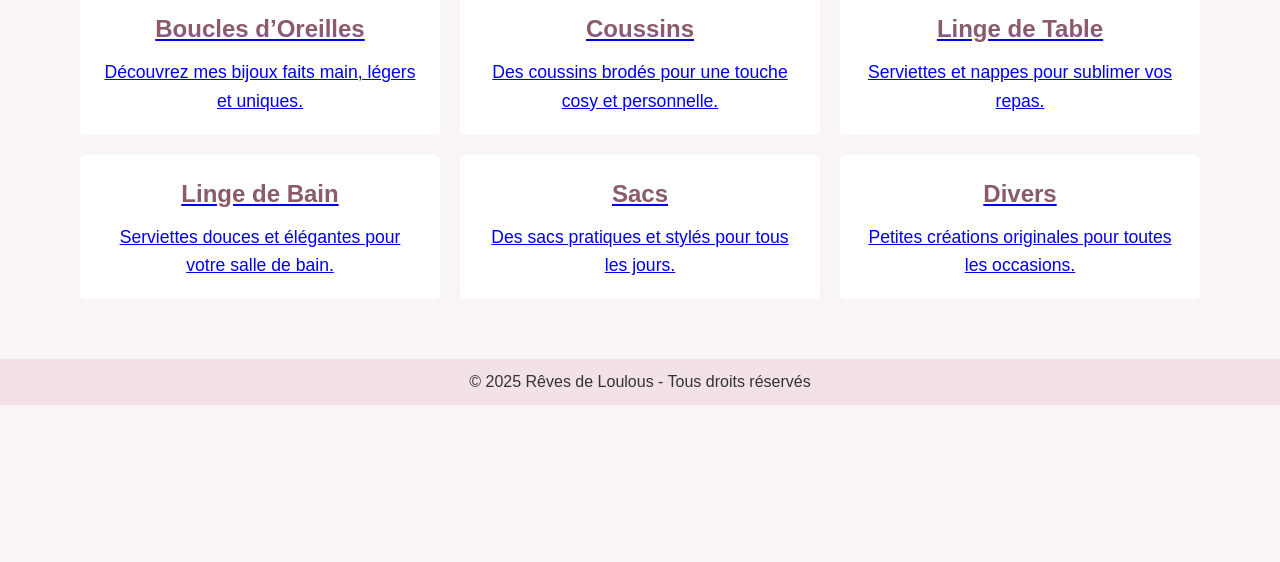
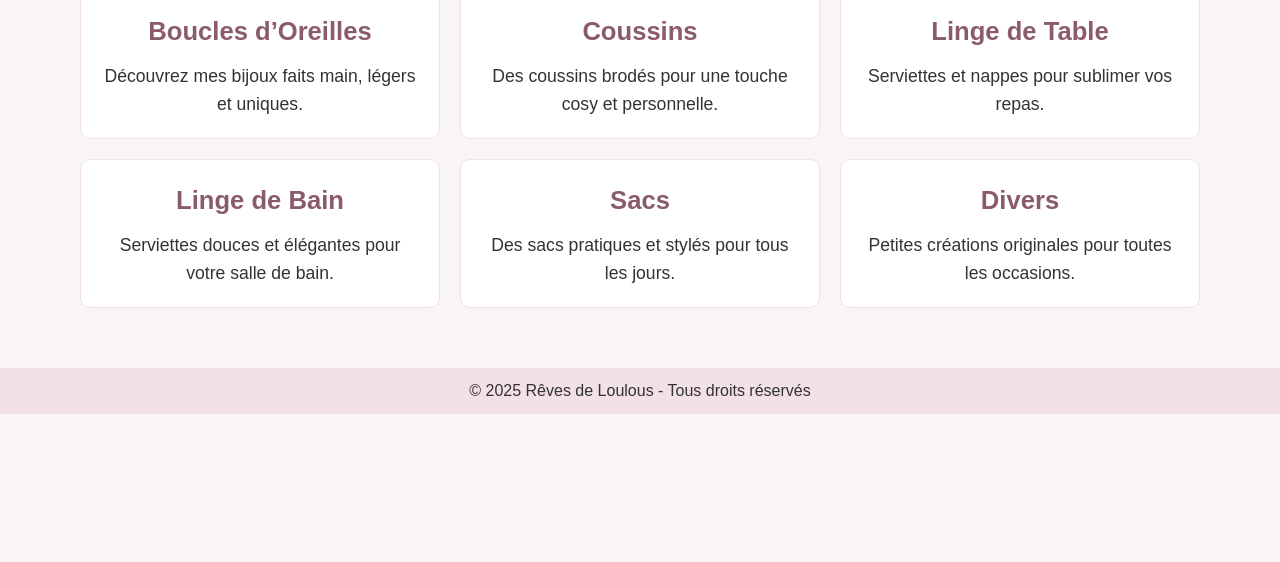
Before and after one commit to Orgues-Jouanin/reves-de-loulous, a plain HTML site: page creations.html in a window 1280 px wide. Shown: the part 238-800 px from the top of the page. Drawn offline with Linux system fonts and the light colour scheme.

Commit message:
Add files via upload

```diff
--- a/creations.html
+++ b/creations.html
@@ -51,17 +51,25 @@
         .category {
             background-color: #fff;
             padding: 20px;
-            border-radius: 5px;
+            border-radius: 10px;
             text-align: center;
             cursor: pointer;
-            transition: transform 0.3s;
+            transition: transform 0.3s, background-color 0.3s;
+            border: 1px solid #f2e1e6;
         }
         .category:hover {
-            transform: scale(1.05);
+            transform: translateY(-5px);
+            background-color: #f2e1e6;
+        }
+        .category a {
+            text-decoration: none; /* Supprime le soulignement */
+            color: inherit; /* Hérite de la couleur du parent */
+            display: block; /* Remplit tout le bouton */
         }
         .category h2 {
             color: #8a5a6d;
-            font-size: 1.5em;
+            font-size: 1.6em;
+            font-weight: bold;
             margin-bottom: 10px;
         }
         .category p {
@@ -96,30 +104,42 @@
     <section>
         <h2>Mes Créations</h2>
         <div class="categories">
-            <a href="boucles.html" class="category">
+            <div class="category">
+                <a href="boucles.html">
                     <h2>Boucles d’Oreilles</h2>
                     <p>Découvrez mes bijoux faits main, légers et uniques.</p>
                 </a>
-            <a href="coussins.html" class="category">
+            </div>
+            <div class="category">
+                <a href="coussins.html">
                     <h2>Coussins</h2>
                     <p>Des coussins brodés pour une touche cosy et personnelle.</p>
                 </a>
-            <a href="linge-table.html" class="category">
+            </div>
+            <div class="category">
+                <a href="linge-table.html">
                     <h2>Linge de Table</h2>
                     <p>Serviettes et nappes pour sublimer vos repas.</p>
                 </a>
-            <a href="linge-bain.html" class="category">
+            </div>
+            <div class="category">
+                <a href="linge-bain.html">
                     <h2>Linge de Bain</h2>
                     <p>Serviettes douces et élégantes pour votre salle de bain.</p>
                 </a>
-            <a href="sacs.html" class="category">
+            </div>
+            <div class="category">
+                <a href="sacs.html">
                     <h2>Sacs</h2>
                     <p>Des sacs pratiques et stylés pour tous les jours.</p>
                 </a>
-            <a href="divers.html" class="category">
+            </div>
+            <div class="category">
+                <a href="divers.html">
                     <h2>Divers</h2>
                     <p>Petites créations originales pour toutes les occasions.</p>
                 </a>
+            </div>
         </div>
     </section>
     <footer>
```
Lines whose indentation alone changed are shown as unchanged.
